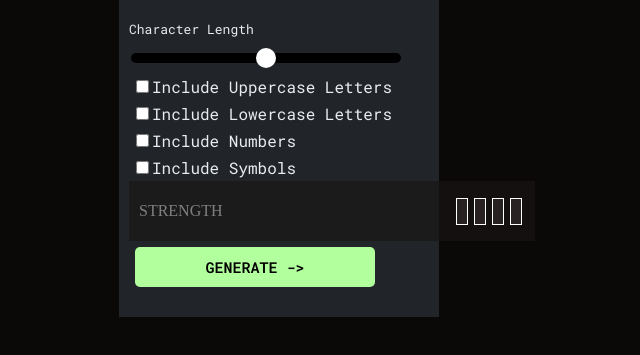
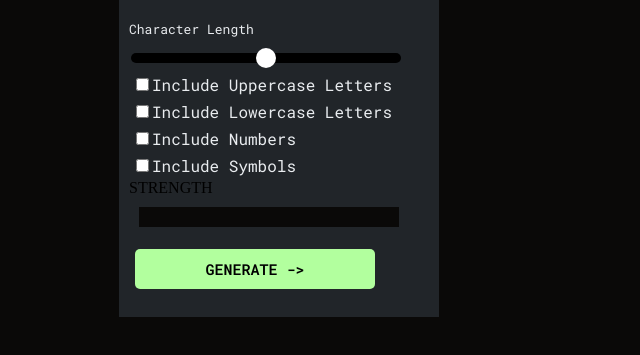
Before and after one commit to Saloni-0465/Password-Generator-, a plain HTML site: page index.html in a window 1280 px wide. Shown: the part 301-656 px from the top of the page, without its empty margins (361-1001 px from the left). Drawn offline with Linux system fonts and the light colour scheme.

Commit message:
style.css

```diff
--- a/style.css
+++ b/style.css
@@ -182,33 +182,7 @@ input[type="range"]::-webkit-slider-thumb {
     border: none;
     cursor: pointer;
 }
-.strength-box{
-    display: flex;
-    align-items: center;
-    background-color: rgba(26, 22, 22, 0.632);
-    width: fit-content;
-    height: fit-content;
-    padding: 10px;
-    color: grey;
 
-}
-
-.strength-box .bar {
-    border: 1px solid white;
-    width: 10px;
-    height: 25px;
-    margin: 3px;
-    background-color: rgba(49, 41, 41, 0.748);
-}
-
-.strength{
-    margin-left: 200px;
-    margin-right: 10px;
-    height: fit-content;
-    width: fit-content;
-    background-color: rgba(128, 128, 128, 0);
-    font-size: 20px;
-}
 #copyIcon:hover{
     color: white;
 }
```
